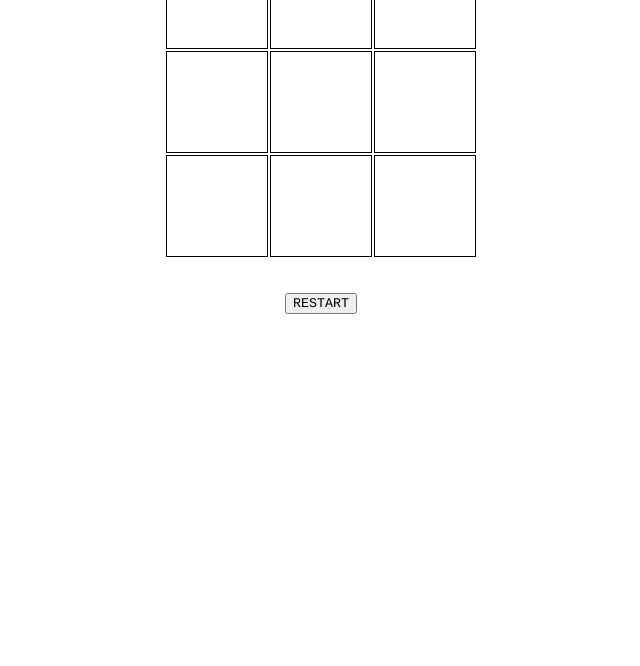
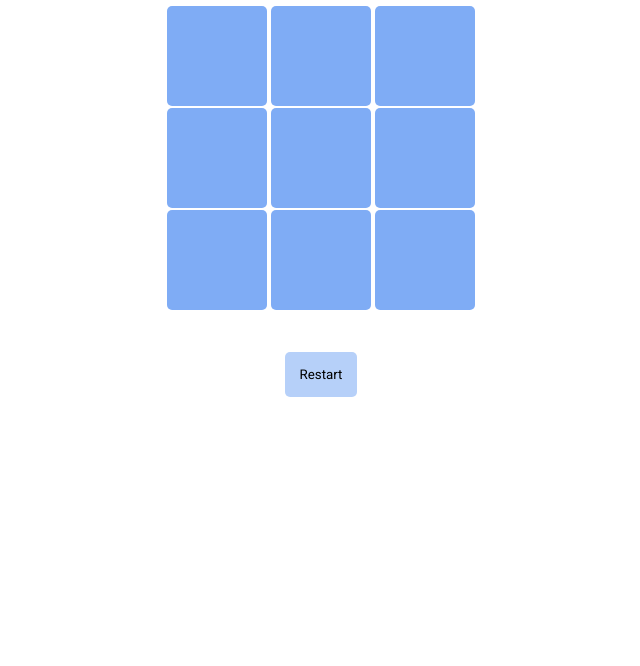
Before and after one commit to RN255/naughts-and-crosses, a plain HTML site: page index.html in a window 1280 px wide. Shown: the part 134-800 px from the top of the page, without its empty margins (319-959 px from the left). Drawn offline with Linux system fonts and the light colour scheme.

Commit message:
improved styling

```diff
--- a/style.css
+++ b/style.css
@@ -1,7 +1,12 @@
+@import url('https://fonts.googleapis.com/css2?family=Roboto&display=swap');
+
 * {
-  font-family: "Tomaha", Courier, monospace;
-  text-transform: uppercase;
+  font-family: 'Roboto', sans-serif;
   text-align: center;
+}
+
+h1 {
+  margin-top: 10vh;
 }
 
 .grid {
@@ -18,26 +23,54 @@
 .square {
   height: 100px;
   width: 100px;
-  border: solid black 1px;
+  border: none;
+  background-color: #7facf5;
   margin: 1px;
+  border-radius: 5px;
+  transition: 0.25s;
+}
+
+.square:hover {
+  box-shadow: 1px 1px;
+  background-color: #7facf5;
+  opacity: 0.8;
 }
 
 .cross {
   height: 100px;
   width: 100px;
-  border: solid black 1px;
   margin: 1px;
+  border-radius: 5px;
   background-image: url(images/cross.png);
 }
 
 .naught {
   height: 100px;
   width: 100px;
-  border: solid black 1px;
   margin: 1px;
+  border-radius: 5px;
   background-image: url(images/naught.png);
 }
 
 button {
   margin-top: 35px;
+  padding: 15px;
+  background-color: #7facf590;
+  border: none;
+  border-radius: 5px;
 }
+
+
+/* @media (max-width: 700px) {
+
+  .grid {
+    width: 312px;
+    height: 312px;
+  }
+
+  .square {
+    height: 50px;
+    width: 50px;
+  }
+
+} */
```
